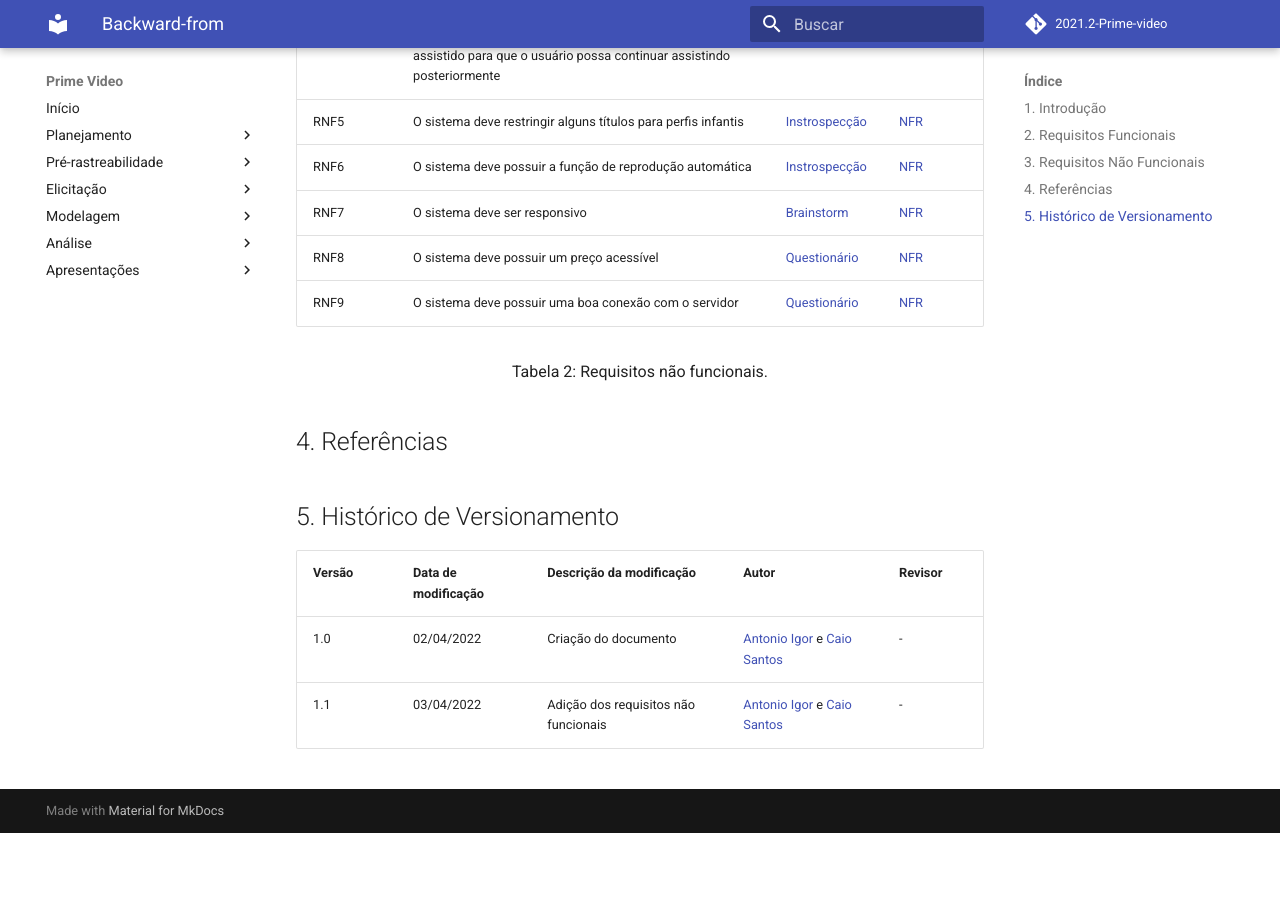
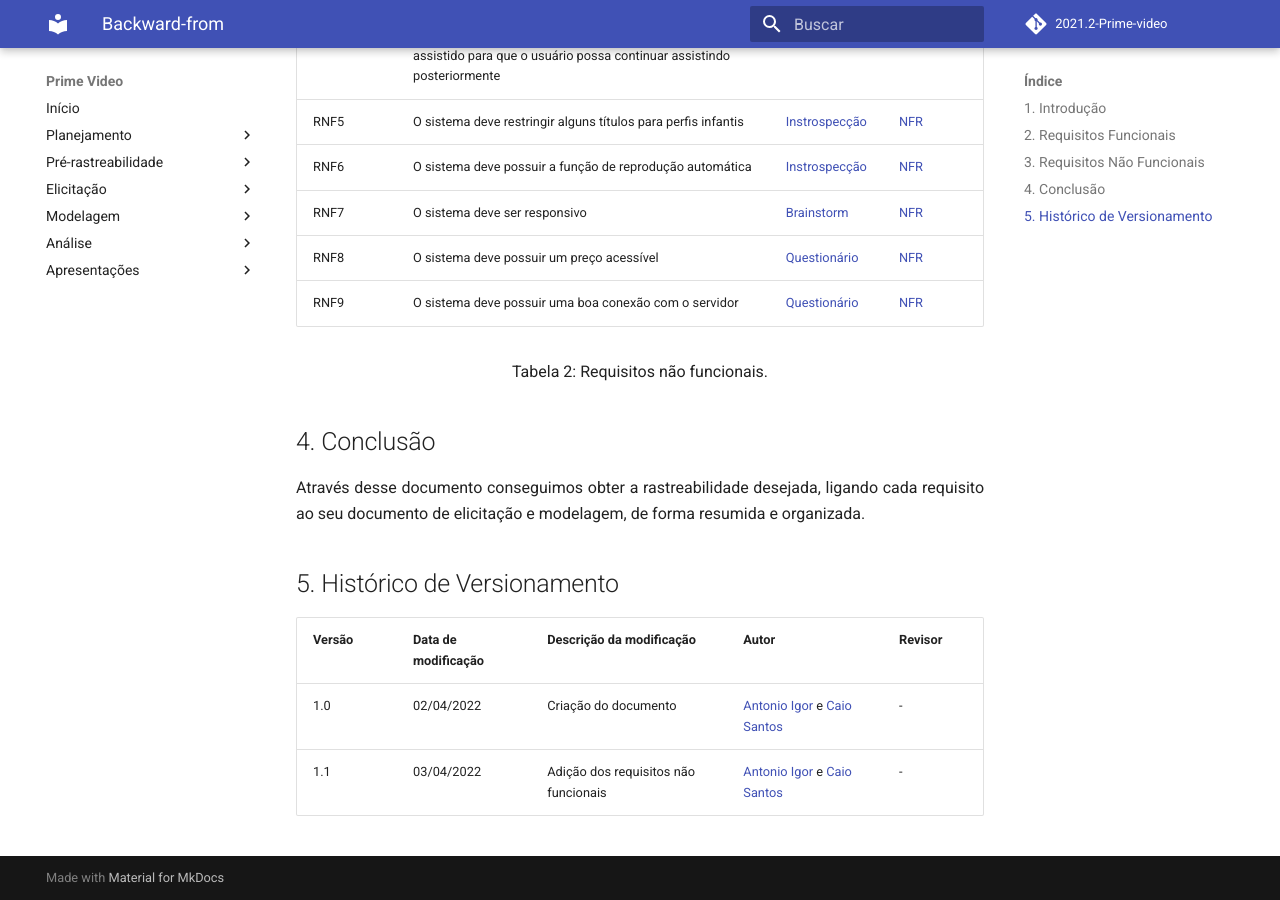
Before and after one commit to Requisitos-de-Software/2021.2-Prime-video, an MkDocs documentation site: the page built from docs/pos_rastreabilidade/backward_from.md, in a window 1280 px wide and 900 px high, scrolled down 3074 px. Built offline with MkDocs 1.6.1 and Material for MkDocs 9.7.7, drawn with Linux system fonts in a browser that asks for light colours; comment, search, counter and statistics services are not loaded; before the commit the page ends 3907 px from its top, so only the background shows below that.

Commit message:
docs: conclusão adicionada

```diff
--- a/docs/pos_rastreabilidade/backward_from.md
+++ b/docs/pos_rastreabilidade/backward_from.md
@@ -75,9 +75,10 @@
 Tabela 2: Requisitos não funcionais.
 </center>
 
-## 4. Referências
-
-
+## 4. Conclusão
+<p align='justify'>
+Através desse documento conseguimos obter a rastreabilidade desejada, ligando cada requisito ao seu documento de elicitação e modelagem, de forma resumida e organizada.
+</p>
 
 ## 5. Histórico de Versionamento
 
```
